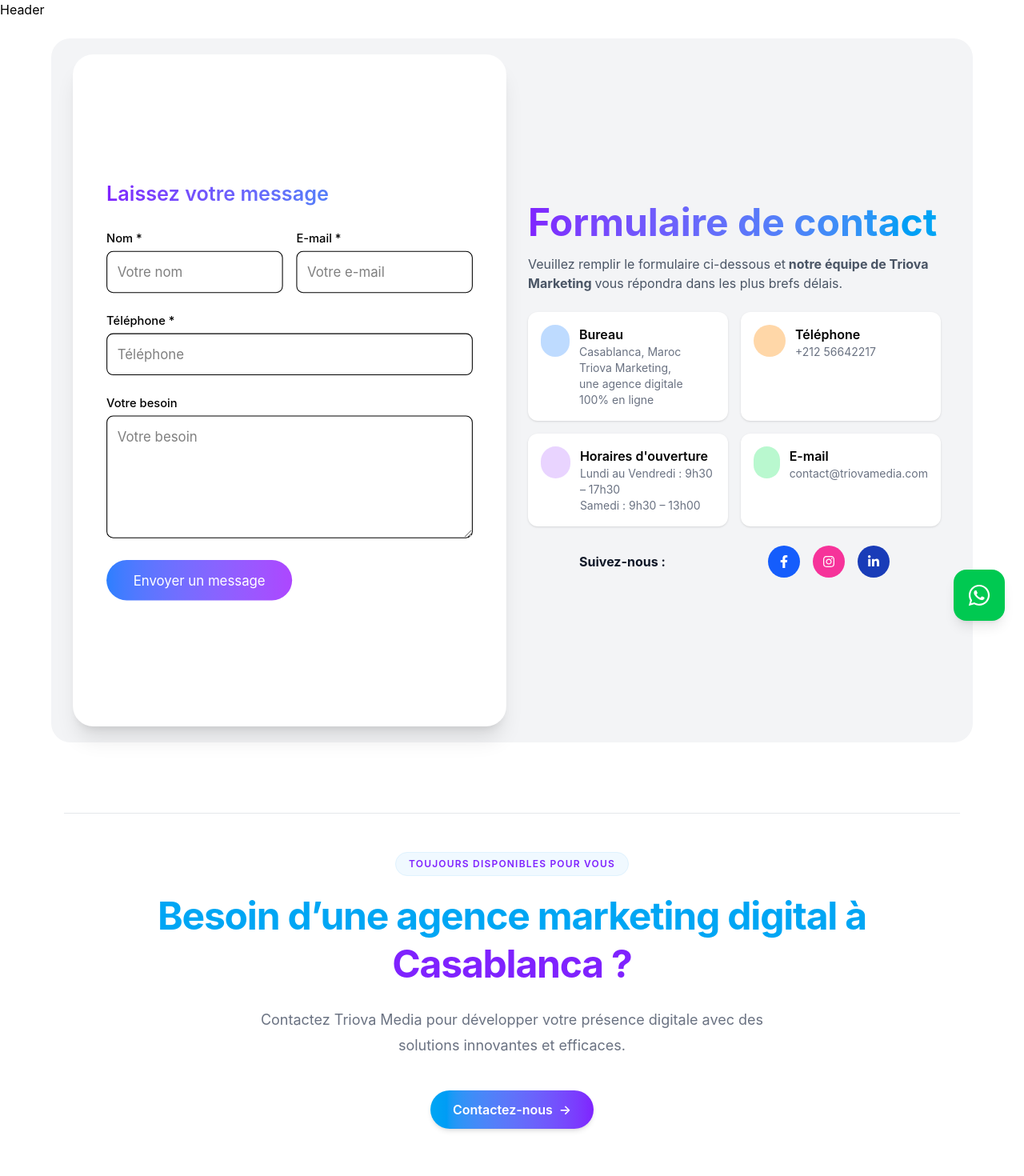
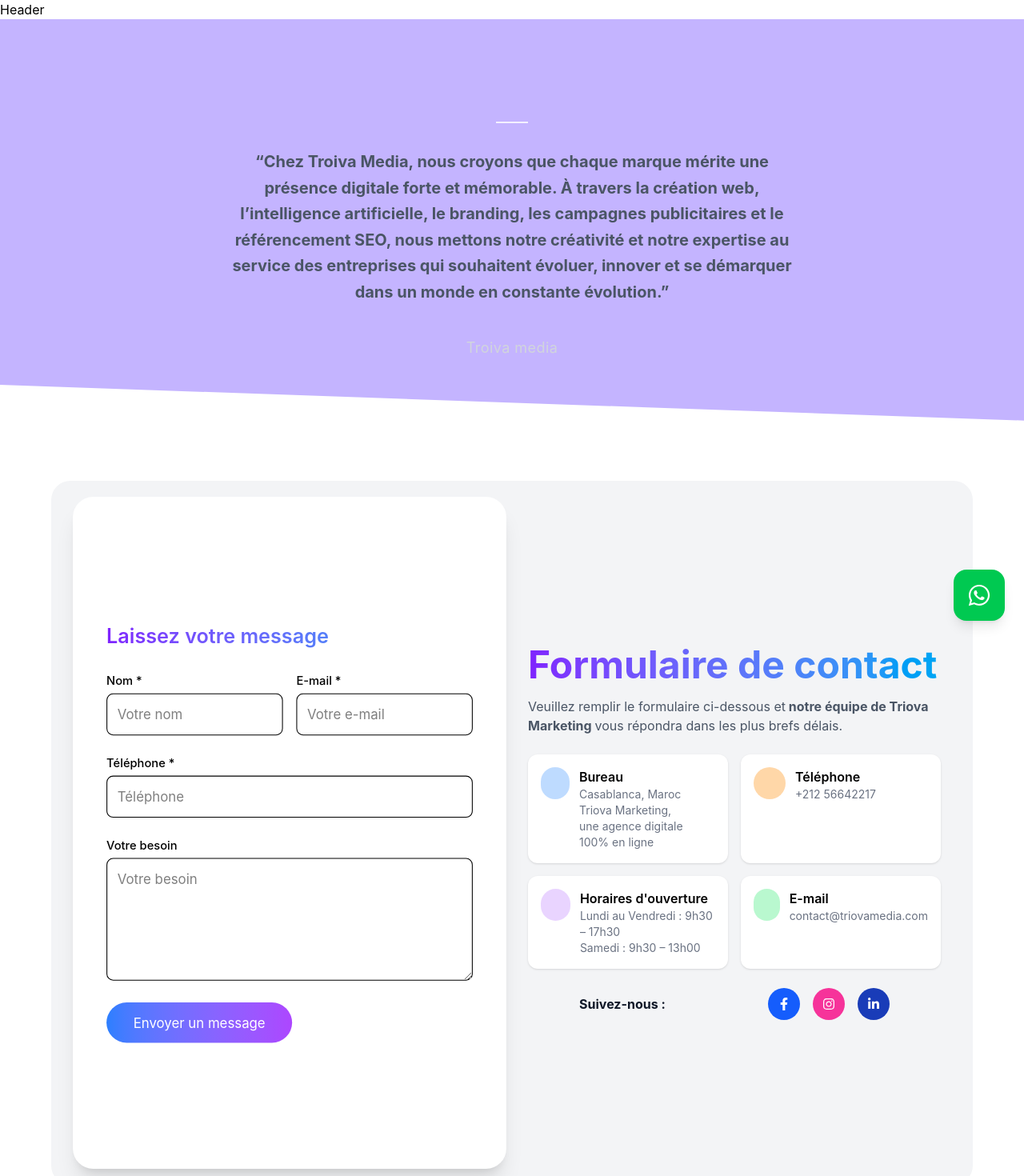
Before and after one commit to younesschalkhane/Triova-Media, a React (Vite) app in the folder frontend/client/: page /Contact in a window 1280 px wide. Shown: the top 1470 px of the page at 80% size. Built offline with nearby package versions, Linux system fonts and the light colour scheme.

Commit message:
footer termine mais pas de scrolle top /contacte pas termine

```diff
--- a/frontend/client/Component/Footer.jsx
+++ b/frontend/client/Component/Footer.jsx
@@ -1,7 +1,7 @@
 import React from "react";
 import logo from "../src/assets/logo1.png";
 import { FaFacebookF, FaInstagram, FaLinkedinIn, FaWhatsapp } from "react-icons/fa";
-import { Link } from "react-router-dom";
+import { Link } from 'react-router-dom'
 export default function Footer() {
   return (
     <footer className="pt-16 pb-8 px-6 md:px-20 bg-white relative overflow-hidden">
@@ -72,7 +72,8 @@
             Liens rapides
           </h3>
 
-          <div className="space-y-5 text-gray-500">
+          <div>
+            <ul className="space-y-5 text-gray-500">
             <Link
               to="/"
               className="group flex items-center justify-between hover:text-sky-500 transition cursor-pointer"
@@ -85,7 +86,7 @@
             </Link>
 
             <Link
-              to="/NotreAgence"
+              to="/Notre-agence"
               className="group flex items-center justify-between hover:text-sky-500 transition cursor-pointer"
             >
               À propos
@@ -95,7 +96,8 @@
               </span>
             </Link>
 
-            <Link  to="/Services"
+            <Link
+             to="/Services"
             className="group flex items-center justify-between hover:text-sky-500 transition cursor-pointer">
               Nos services
 
@@ -105,7 +107,7 @@
             </Link>
 
             <Link
-              to="/contact"
+              to="/Contact"
               className="group flex items-center justify-between hover:text-sky-500 transition cursor-pointer"
             >
               Contactez-nous
@@ -114,6 +116,7 @@
                 →
               </span>
             </Link>
+            </ul>
           </div>
         </div>
 
--- a/frontend/client/Pages/Contacte.jsx
+++ b/frontend/client/Pages/Contacte.jsx
@@ -19,8 +19,40 @@
     alert("Message envoyé !");
   };
 
+
+
+
   return (
+    <div>
+ <section className="relative overflow-hidden bg-violet-300 py-32">
+
+      {/* Background skew top */}
+
+
+      {/* Background skew bottom */}
+      <div className="absolute bottom-0 left-0 w-full h-24 bg-white skew-y-2 origin-bottom-left"></div>
+
+      {/* Content */}
+      <div className="relative z-10 max-w-3xl mx-auto text-center px-6">
+
+        {/* Small line */}
+        <div className="w-10 h-[2px] bg-white mx-auto mb-8 opacity-80"></div>
+
+        <h2 className="text-gray-600 text-2xl md:text-xl font-bold leading-relaxed">
+         “Chez Troiva Media, nous croyons que chaque marque mérite une présence digitale forte et mémorable.
+          À travers la création web, l’intelligence artificielle, le branding,
+          les campagnes publicitaires et le référencement SEO,
+          nous mettons notre créativité et notre expertise au service des entreprises qui souhaitent évoluer,
+          innover et se démarquer dans un monde en constante évolution.”
+        </h2>
+
+        <p className="text-gray-300 mt-10 text-lg tracking-wide">
+         Troiva media
+        </p>
+      </div>
+    </section>
     <div className="min-h-screen flex items-center justify-center p-6 relative">
+
 
       <div className="max-w-6xl w-full grid md:grid-cols-2 gap-10 bg-gray-100 p-10 rounded-3xl">
 
@@ -164,20 +196,26 @@
   {/* RIGHT ICONS */}
   <div className="flex gap-4">
 
-    <div className="w-10 h-10 bg-blue-600 text-white flex items-center justify-center rounded-full cursor-pointer
+    <a
+    href="https://www.facebook.com/"
+     className="w-10 h-10 bg-blue-600 text-white flex items-center justify-center rounded-full cursor-pointer
     hover:scale-110 hover:bg-blue-700 hover:shadow-lg hover:shadow-blue-500/50 transition duration-300">
       <FaFacebookF />
-    </div>
+   </a>
 
-    <div className="w-10 h-10 bg-pink-500 text-white flex items-center justify-center rounded-full cursor-pointer
+    <a
+    href="https://www.instagram.com/"
+     className="w-10 h-10 bg-pink-500 text-white flex items-center justify-center rounded-full cursor-pointer
     hover:scale-110 hover:bg-pink-600 hover:shadow-lg hover:shadow-pink-500/50 transition duration-300">
       <FaInstagram />
-    </div>
+    </a>
 
-    <div className="w-10 h-10 bg-blue-800 text-white flex items-center justify-center rounded-full cursor-pointer
+    <a
+    href="https://www.linkedin.com/"
+     className="w-10 h-10 bg-blue-800 text-white flex items-center justify-center rounded-full cursor-pointer
     hover:scale-110 hover:bg-blue-900 hover:shadow-lg hover:shadow-blue-800/50 transition duration-300">
       <FaLinkedinIn />
-    </div>
+    </a>
 
   </div>
 </div>
@@ -185,5 +223,6 @@
         </div>
       </div>
     </div>
+    </div>
   );
 }
--- /dev/null
+++ b/frontend/client/Pages/ScrollToTop.jsx
@@ -0,0 +1,12 @@
+import { useEffect } from "react";
+import { useLocation } from "react-router-dom";
+
+export default function ScrollToTop() {
+  const { pathname } = useLocation();
+
+  useEffect(() => {
+    window.scrollTo({ top: 0, left: 0, behavior: "smooth" });
+  }, [pathname]);
+
+  return null;
+}
```
